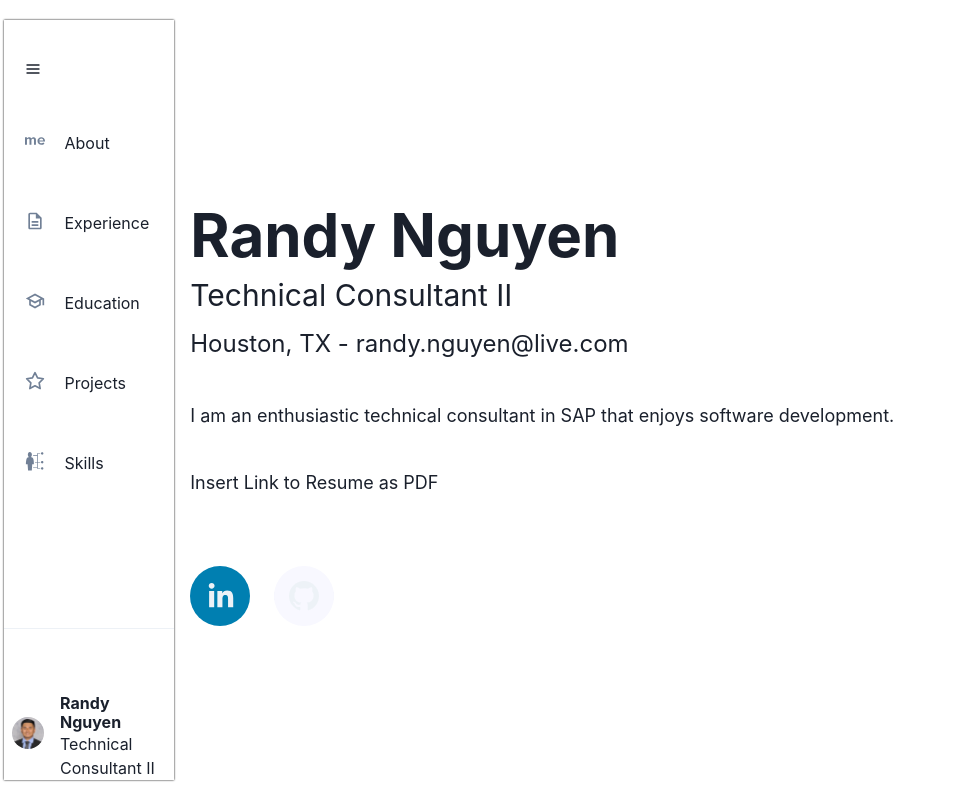
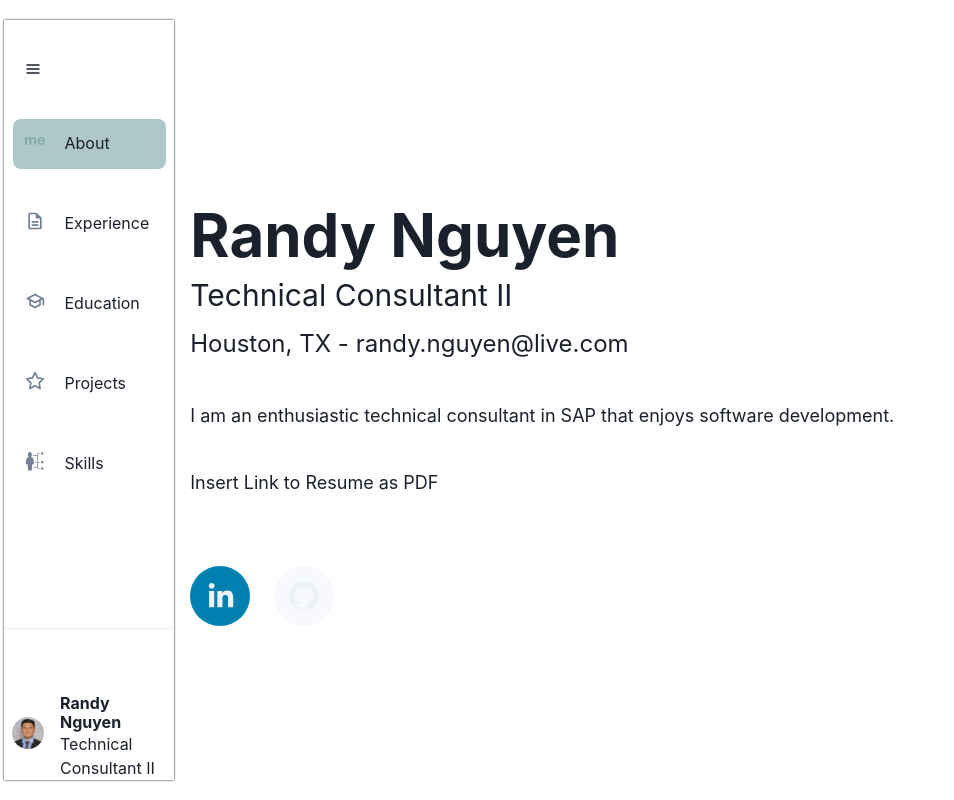
Before and after one commit to nguyen566/nguyen566.github.io, a Next.js app: page / in a window 1280 px wide. Shown: the top 800 px of the page, without its empty margins (0-954 px from the left). Built offline with nearby package versions, Linux system fonts and the light colour scheme.

Commit message:
Added active nav item

```diff
--- a/src/components/Navitem.tsx
+++ b/src/components/Navitem.tsx
@@ -5,7 +5,6 @@ import {
 	MenuButton,
 	Text,
 	Link,
-	MenuList,
 } from "@chakra-ui/react";
 import React from "react";
 import { IconType } from "react-icons";
@@ -23,7 +22,7 @@ const NavItem: React.FC<NavItemProps> = ({
 	title,
 	icon,
 	active,
-	location,
+	location
 }) => {
 	return (
 		<Flex
@@ -34,7 +33,7 @@ const NavItem: React.FC<NavItemProps> = ({
 		>
 			<Menu placement="right">
 				<Link
-					backgroundColor={active && "AEC8CA"}
+					backgroundColor={active && "#AEC8CA"}
 					p={3}
 					borderRadius={8}
 					_hover={{ textDecor: "none", backgroundColor: "#AEC8CA" }}
--- a/src/components/Sidebar.tsx
+++ b/src/components/Sidebar.tsx
@@ -1,23 +1,41 @@
 import {
 	Avatar,
+	Button,
 	Divider,
 	Flex,
 	Heading,
 	IconButton,
 	Text,
 } from "@chakra-ui/react";
-import { useState } from "react";
+import { useEffect, useState } from "react";
 import { FiMenu, FiStar } from "react-icons/fi";
 import { MdOutlineSchool, MdOutlineDescription } from "react-icons/md";
 import { SiAboutdotme } from "react-icons/si";
 import { GiSkills } from "react-icons/gi";
 import NavItem from "./Navitem";
 import Link from "next/link";
-import { useRouter } from "next/router";
 
 const SideBar = () => {
 	const [navSize, setNavSize] = useState("large");
-	const router = useRouter();
+	const [scrollY, setScrollY] = useState(0);
+
+	useEffect(() => {
+		const handleScroll = () => {
+			setScrollY(window.scrollY);
+		};
+
+		// just trigger this so that the initial state
+		// is updated as soon as the component is mounted
+		// related: https://stackoverflow.com/a/63408216
+		handleScroll();
+
+		window.addEventListener("scroll", handleScroll);
+		return () => {
+			window.removeEventListener("scroll", handleScroll);
+		};
+
+		// eslint-disable-next-line react-hooks/exhaustive-deps
+	}, []);
 
 	return (
 		<Flex
@@ -56,35 +74,35 @@ const SideBar = () => {
 					navSize={navSize}
 					icon={SiAboutdotme}
 					title="About"
-					active={false}
+					active={scrollY < 500 ? true : false}
 					location="#aboutme"
 				/>
 				<NavItem
 					navSize={navSize}
 					icon={MdOutlineDescription}
 					title="Experience"
-					active={false}
+					active={scrollY >= 500 && scrollY < 2160 ? true : false}
 					location="#experience"
 				/>
 				<NavItem
 					navSize={navSize}
 					icon={MdOutlineSchool}
 					title="Education"
-					active={false}
+					active={scrollY >= 2160 && scrollY < 2496 ? true : false}
 					location="#education"
 				/>
 				<NavItem
 					navSize={navSize}
 					icon={FiStar}
 					title="Projects"
-					active={false}
+					active={scrollY >= 2496 && scrollY < 2880 ? true : false}
 					location="#projects"
 				/>
 				<NavItem
 					navSize={navSize}
 					icon={GiSkills}
 					title="Skills"
-					active={false}
+					active={scrollY >= 2880 ? true : false}
 					location="#skills"
 				/>
 			</Flex>
@@ -100,7 +118,9 @@ const SideBar = () => {
 			<Divider display={navSize == "small" ? "none" : "200px"} />
 
 			<Flex mt={4} align="center">
-				<Avatar size="sm" src="personal_photo.png" ml={2} mb={2} />
+				<Link href={"/"}>
+					<Avatar size="sm" src="personal_photo.png" ml={2} mb={2} />
+				</Link>
 				<Flex
 					direction={"column"}
 					ml={4}
```
